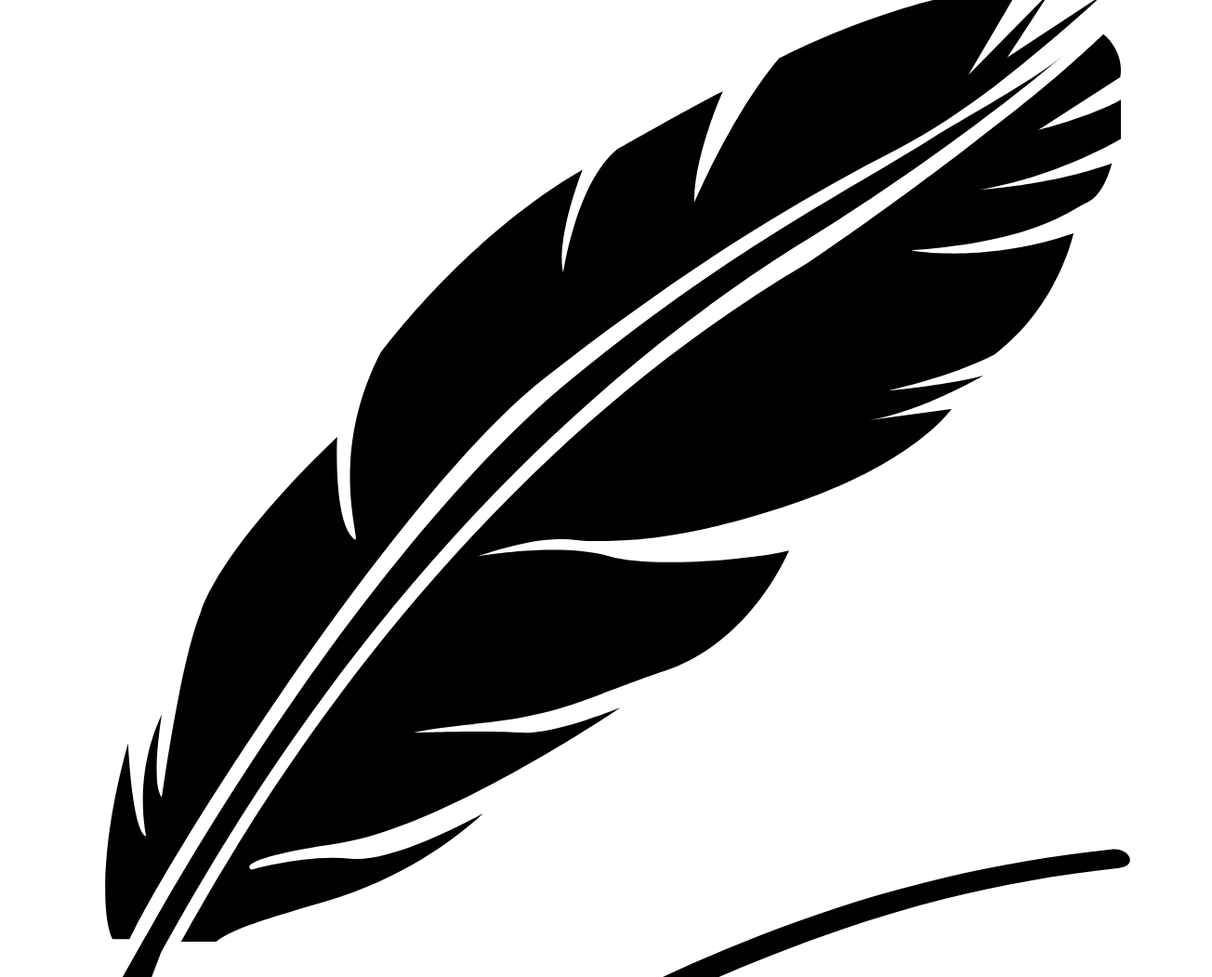
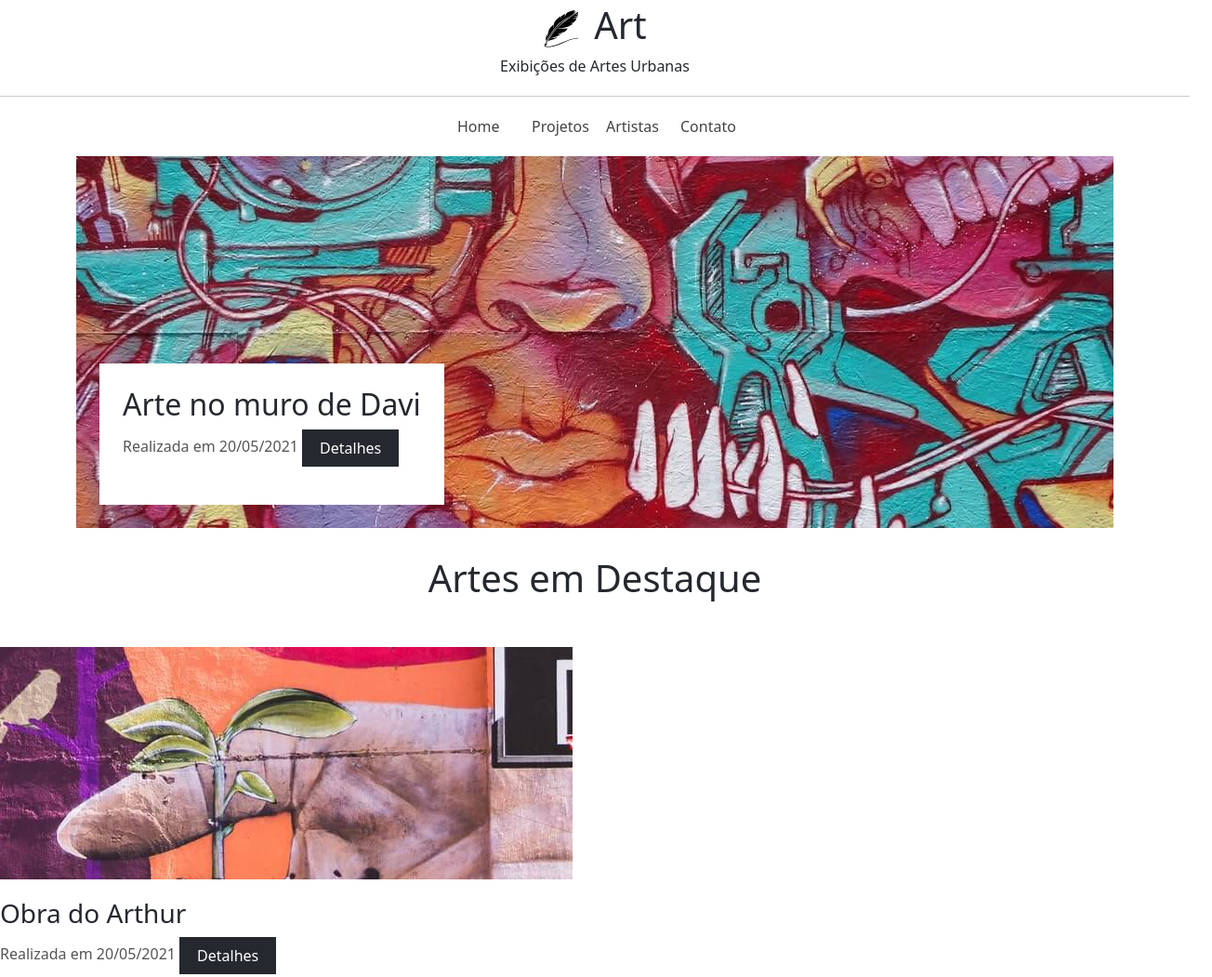
Before and after one commit to marcioygor/ArtasUrbanas, a plain HTML site: page index.html in a window 1280 px wide. Shown: the part 17-1068 px from the top of the page at 93% size, 1304 px wide, since content can reach past the window. Drawn offline with nearby package versions, Linux system fonts and the light colour scheme.

Commit message:
add galeria

```diff
--- a/css/styles.css
+++ b/css/styles.css
@@ -30,3 +30,95 @@ i {
     background-color: #333;
     color: #fff;
 }
+
+/* O padding é o espaçamento entre o conteudo e sua borda, o  Aplica-se à todas as bordas*/
+#header {
+    text-align: center;
+    padding: 20px;
+    border-bottom: 1px solid #ccc;
+}
+
+/* define a margin area na parte inferior de um elemento. */
+#header p {
+    margin-bottom: 0px
+}
+
+#logo-container {
+    display: flex;
+    /* Centralizando o texto com a imagem */
+    justify-content: center;
+}
+
+#logo {
+    width: 40px;
+    margin-right: 15px;
+}
+
+/* NAVBAR */
+#navbar {
+    padding: 10px;
+    margin: 10px auto;
+}
+
+#navbar a {
+    width: 80px;
+    color: #444;
+}
+
+#navbar a:hover {
+    color: #c1b696
+}
+
+/* MAIN IMAGE */
+
+.main-image {
+    height: 400px;
+    background-image: url('../img/g_1.jpg');
+    margin-bottom: 30px;
+    position: relative;
+}
+
+.main-image-info {
+    background-color: #fff;
+    padding: 25px;
+    position: absolute;
+    left: 25px;
+    bottom: 25px;
+}
+
+#img2 {
+    background-image: url('../img/g_2.jpg');
+}
+
+#img3 {
+    background-image: url('../img/g_3.jpg');
+}
+
+#img4 {
+    background-image: url('../img/g_4.jpg');
+}
+
+#img5 {
+    background-image: url('../img/g_5.jpg');
+}
+
+#img6 {
+    background-image: url('../img/g_6.jpg');
+}
+
+#gallery-container h1 {
+    text-align: center
+}
+
+#gallery-container h1,
+#gallery-container .col-md-6,
+#gallery-container .col-12 {
+    margin-bottom: 50px;
+
+}
+
+.small-image-container {
+    height: 250px;
+    margin-bottom: 20px;
+
+}
--- a/index.html
+++ b/index.html
@@ -22,7 +22,7 @@
 <body>
     <!-- HEADER -->
     <div class="container-fluid">
-        <header class="row" id="row">
+        <header class="row" id="header">
             <div id="logo-container">
                 <img src="img/art_logo.svg" alt="Art" id="logo">
                 <h1>Art</h1>
@@ -32,14 +32,87 @@
 
         <!-- row justify-content center centraliza na horizontal -->
         <nav id="navbar" class="container">
-            <div class="row justify-content center">
-                <a>#Home</a>
-                <a>#Projetos</a>
-                <a>#Artistas</a>
-                <a>#Contato</a>
+            <div class="row justify-content-center">
+                <a>Home</a>
+                <a>Projetos</a>
+                <a>Artistas</a>
+                <a>Contato</a>
             </div>
+        </nav>
+    </div>
 
-        </nav>
+    <!-- MAIN CONTAINER -->
+    <div class="container" id="main-image-container">
+        <div class="main-image center-image">
+            <div class="main-image-info">
+                <h2>Arte no muro de Davi</h2>
+                <p class="secondary-color">
+                    Realizada em 20/05/2021
+                    <a href="#" class="btn">Detalhes</a>
+                </p>
+            </div>
+        </div>
+    </div>
+
+    <!-- GALERIA -->
+    <div class="container" id="gallery-container">
+        <div class="col-12">
+            <h1>Artes em Destaque</h1>
+        </div>
+    </div>
+
+    <div class="row gx-5">
+        <div class="col-12 col-md-6">
+            <div class="small-image-container center-image" id="img2"></div>
+            <h3>Obra do Arthur</h3>
+            <p class="secondary-color">
+                Realizada em 20/05/2021
+                <a href="#" class="btn">Detalhes</a>
+            </p>
+        </div>
+    </div>
+
+    <div class="col-12 col-md-6">
+        <div class="small-image-container center-image" id="img3"></div>
+        <h3>Grafite 1</h3>
+        <p class="secondary-color">
+            Realizada em 20/05/2021
+            <a href="#" class="btn">Detalhes</a>
+        </p>
+    </div>
+
+    </div>
+    <div class="col-12 col-md-6">
+        <div class="small-image-container center-image" id="img4"></div>
+        <h3>Grafite 2</h3>
+        <p class="secondary-color">
+            Realizada em 20/05/2021
+            <a href="#" class="btn">Detalhes</a>
+        </p>
+
+    </div>
+
+    </div>
+    <div class="col-12 col-md-6">
+        <div class="small-image-container center-image" id="img5"></div>
+        <h3>Grafite 3</h3>
+        <p class="secondary-color">
+            Realizada em 20/05/2021
+            <a href="#" class="btn">Detalhes</a>
+        </p>
+
+    </div>
+
+    </div>
+    <div class="col-12 col-md-6">
+        <div class="small-image-container center-image" id="img6"></div>
+        <h3>Grafite 4</h3>
+        <p class="secondary-color">
+            Realizada em 20/05/2021
+            <a href="#" class="btn">Detalhes</a>
+        </p>
+    </div>
+    </div>
     </div>
 </body>
 
```
